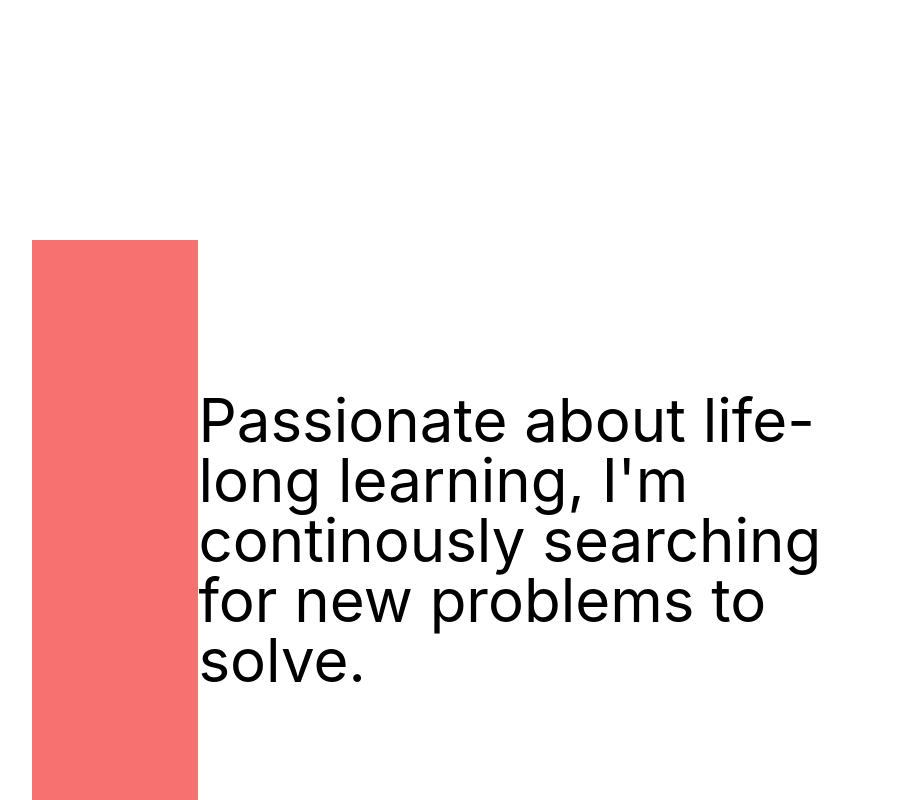
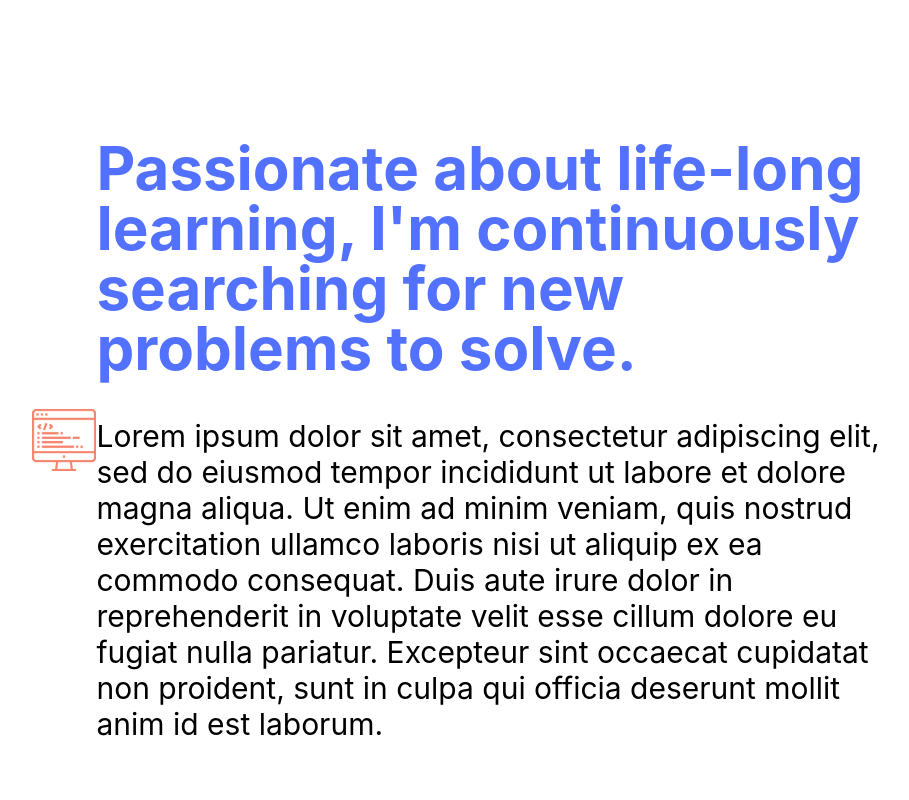
Before and after one commit to mayubi7/personal_website, a React (Create React App) app: page / in a window 1280 px wide. Shown: the part 760-1560 px from the top of the page, without its empty margins (176-1085 px from the left). Built offline with nearby package versions, Linux system fonts and the light colour scheme.

Commit message:
Add AboutMe.tsx styling

```diff
--- a/src/sections/AboutMe.tsx
+++ b/src/sections/AboutMe.tsx
@@ -1,10 +1,21 @@
 import React from "react";
+import computer from "../images/computer.png";
 
 export function AboutMe() {
     return (
-        <div className={"flex justify-between items-center h-[1000px]"}>
-            <div className={"w-[600px] h-[600px] bg-red-400"}></div>
-            <div className={"lg:text-6xl max-w-[1200px]"}>Passionate about life-long learning, I'm continously searching for new problems to solve.</div>
+        <div className={"flex items-center justify-between h-screen"}>
+            <div className={"w-[500px]"}><img src={computer} alt={"computer"}/></div>
+            <div className={"flex flex-col items-start text-left max-w-[1100px] gap-y-10"}>
+                <span className={"font-bold text-[#5271FF] text-6xl"}>Passionate about life-long learning, I'm continuously searching for new problems to solve.</span>
+                <span className={"text-3xl"}>
+                    Lorem ipsum dolor sit amet, consectetur adipiscing elit, sed do eiusmod tempor
+                    incididunt ut labore et dolore magna aliqua. Ut enim ad minim veniam,
+                    quis nostrud exercitation ullamco laboris nisi ut aliquip ex ea commodo consequat.
+                    Duis aute irure dolor in reprehenderit in voluptate velit esse cillum dolore eu
+                    fugiat nulla pariatur. Excepteur sint occaecat cupidatat non proident, sunt in culpa
+                    qui officia deserunt mollit anim id est laborum.
+                </span>
+            </div>
         </div>
     )
 }
--- a/src/sections/Home.tsx
+++ b/src/sections/Home.tsx
@@ -14,7 +14,7 @@ export function Home() {
                     <img src={githubLogo} alt={"github logo"} onClick={()=>{window.open("https://github.com/mayubi7")}}/>
                 </div>
             </div>
-            <div className={"w-1/3"}>
+            <div className={"w-5/12"}>
                 <img src={coding} alt={"female coding"}/>
             </div>
         </div>
```
Also changed, not shown: src/images/computer.png (added).
